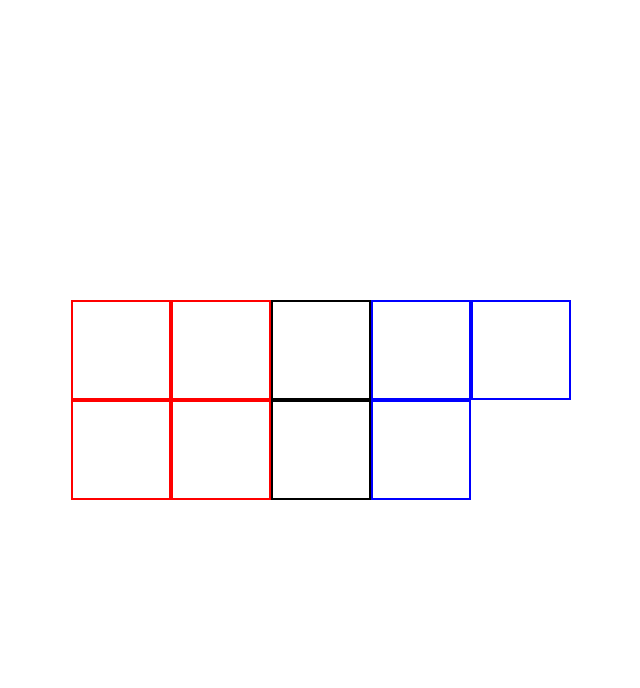
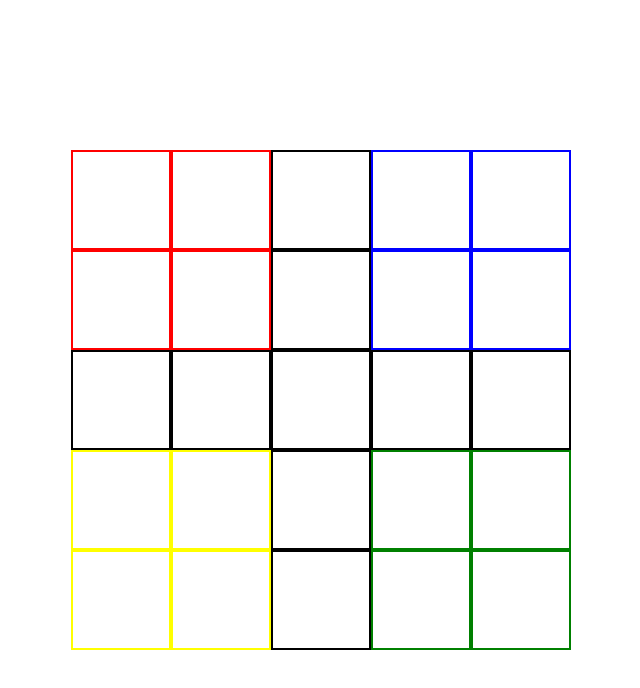
Before and after one commit to ozgurozbek/xooox_web, a plain HTML site: page index.html in a window 1280 px wide. Shown: the whole page, without its empty margins (319-959 px from the left). Drawn offline with Linux system fonts and the light colour scheme.

Commit message:
Update index.html
adding loader

```diff
--- a/index.html
+++ b/index.html
@@ -5,6 +5,7 @@
   <meta name="viewport" content="width=device-width, initial-scale=1.0">
   <meta http-equiv="X-UA-Compatible" content="ie=edge">
   <link rel="stylesheet" href="styles.css">
+  <link rel="stylesheet" href="loader.css">
   <script src="script.js" defer></script>
   <title>XOX GAME TEST</title>
 </head>
@@ -20,6 +21,27 @@
     <div class="cell" data-cell></div>
     <div class="cell" data-cell></div>
     <div class="cell" data-cell></div>
+    <div class="cell" data-cell></div>
+    <div class="cell" data-cell></div>
+    <div class="cell" data-cell></div>
+    <div class="cell" data-cell></div>
+    <div class="cell" data-cell></div>
+    <div class="cell" data-cell></div>
+    <div class="cell" data-cell></div>
+    <div class="cell" data-cell></div>
+    <div class="cell" data-cell></div>
+    <div class="cell" data-cell></div>
+    <div class="cell" data-cell></div>
+    <div class="cell" data-cell></div>
+    <div class="cell" data-cell></div>
+    <div class="cell" data-cell></div>
+    <div class="cell" data-cell></div>
+    <div class="cell" data-cell></div>
+  </div>
+  <div class=loader>
+    <span></span>
+    <span></span>
+    <span></span>
   </div>
   <div class="win-msg" id="winMessage">
     <div data-winMsgText></div>
```
